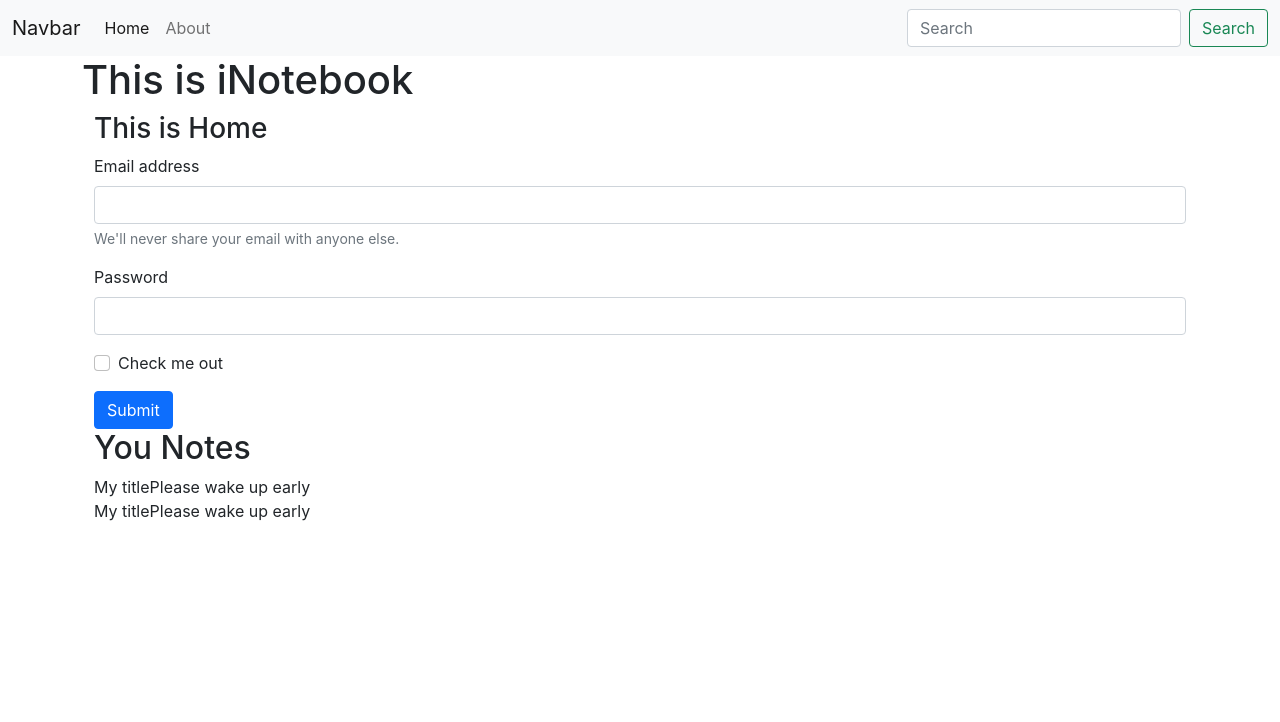
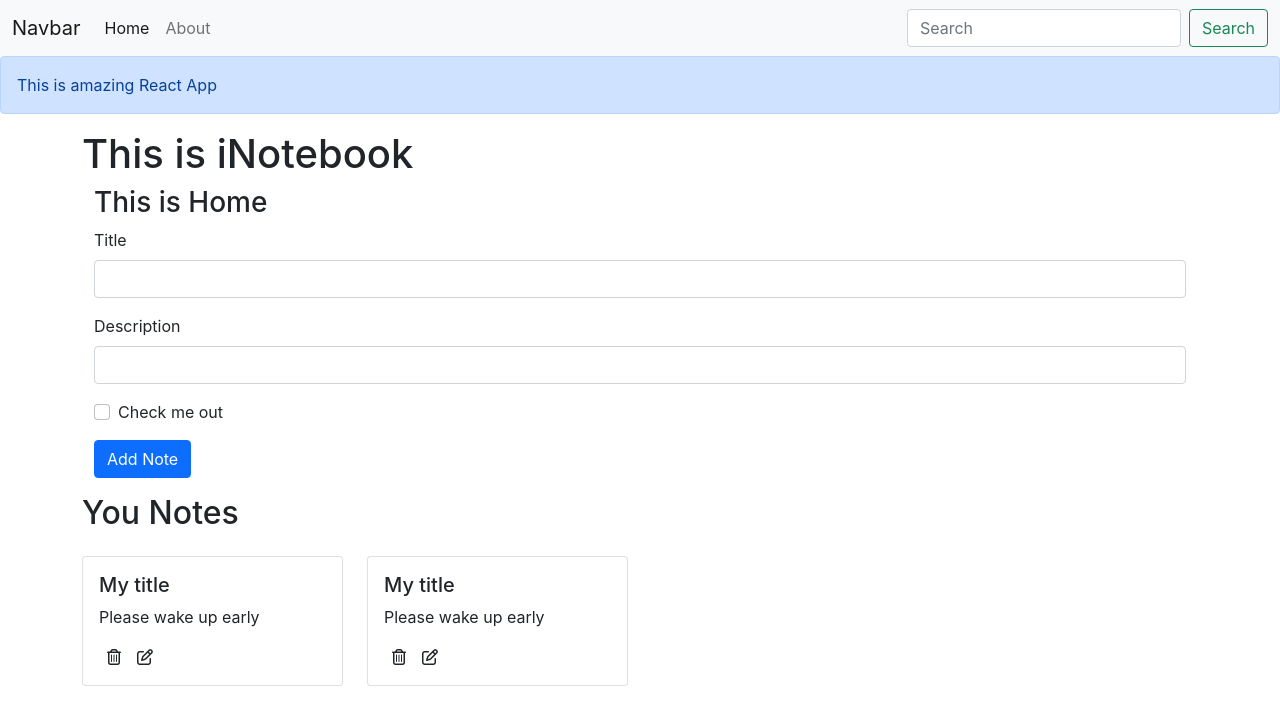
Before and after one commit to Nightbloom/inotebook, a React (Create React App) app: page / in a window 1280 px wide. Shown: the top 722 px of the page. Built offline with nearby package versions, Linux system fonts and the light colour scheme.

Commit message:
20th commit

```diff
--- a/public/index.html
+++ b/public/index.html
@@ -24,6 +24,7 @@
   <body>
     <noscript>You need to enable JavaScript to run this app.</noscript>
     <div id="root"></div>
+    <script src="https://kit.fontawesome.com/38cb7ca33b.js" crossorigin="anonymous"></script>
 
     <!-- Option 1: Bootstrap Bundle with Popper -->
     <script src="https://cdn.jsdelivr.net/npm/bootstrap@5.1.3/dist/js/bootstrap.bundle.min.js" integrity="sha384-ka7Sk0Gln4gmtz2MlQnikT1wXgYsOg+OMhuP+IlRH9sENBO0LRn5q+8nbTov4+1p" crossorigin="anonymous"></script>
--- a/src/App.js
+++ b/src/App.js
@@ -7,12 +7,14 @@ import Navbar  from './components/Navbar';
 import { Home } from './components/Home';
 import { About } from './components/About';
 import NoteState from './context/notes/NoteState';
+import { Alert } from './components/Alert';
 
 function App() {
   return (
     <>
       <NoteState>
       <Navbar/>
+      <Alert message="This is amazing React App" />
       <div className='container'>
       <h1>This is iNotebook</h1>
       <Routes>
--- /dev/null
+++ b/src/components/AddNotes.js
@@ -0,0 +1,44 @@
+import React,{useContext, useState} from 'react';
+import noteContext from "../context/notes/noteContext";
+
+
+const AddNotes = () => {
+    const context = useContext(noteContext);
+    const {addNote} = context;
+
+    const [note, setNote] = useState({title: "", description: "", tag: "default"})
+    const handleClick = (e)=>{
+        e.preventDefault();
+        addNote(note.title, note.description, note.tag);
+
+    }
+    const onChange = (e)=>{
+        setNote({...note, [e.target.name]: e.target.value  })
+
+    }
+
+    return (
+        <div>
+            <div className="container">
+            <h3>This is Home </h3>
+            <form>
+                <div className="mb-3">
+                    <label htmlFor="title" className="form-label">Title</label>
+                    <input type="text" className="form-control" id="title" name='title' aria-describedby="emailHelp" onChange={onChange} />
+                </div>
+                <div className="mb-3">
+                    <label htmlFor="description" className="form-label">Description</label>
+                    <input type="text" className="form-control" id="description" name='description' onChange={onChange} />
+                </div>
+                <div className="mb-3 form-check">
+                    <input type="checkbox" className="form-check-input" id="exampleCheck1" />
+                    <label className="form-check-label" htmlFor="exampleCheck1">Check me out</label>
+                </div>
+                <button type="submit" className="btn btn-primary" onClick={handleClick}>Add Note</button>
+            </form>
+            </div>
+        </div>
+    )
+}
+
+export default AddNotes
--- /dev/null
+++ b/src/components/Alert.js
@@ -0,0 +1,11 @@
+import React from 'react'
+
+export const Alert = (props) => {
+    return (
+        <div>
+            <div className="alert alert-primary" role="alert">
+                {props.message}
+            </div>
+        </div>
+    )
+}
--- a/src/components/Home.js
+++ b/src/components/Home.js
@@ -1,30 +1,10 @@
 import React from 'react';
 import Notes from './Notes';
-
 
 export const Home = () => {
     return (
         <div>
-            <div className="container">
 
-                <h3>This is Home </h3>
-                <form>
-                    <div class="mb-3">
-                        <label for="exampleInputEmail1" class="form-label">Email address</label>
-                        <input type="email" class="form-control" id="exampleInputEmail1" aria-describedby="emailHelp" />
-                        <div id="emailHelp" class="form-text">We'll never share your email with anyone else.</div>
-                    </div>
-                    <div class="mb-3">
-                        <label for="exampleInputPassword1" class="form-label">Password</label>
-                        <input type="password" class="form-control" id="exampleInputPassword1" />
-                    </div>
-                    <div class="mb-3 form-check">
-                        <input type="checkbox" class="form-check-input" id="exampleCheck1" />
-                        <label class="form-check-label" for="exampleCheck1">Check me out</label>
-                    </div>
-                    <button type="submit" class="btn btn-primary">Submit</button>
-                </form>
-            </div>
             <Notes/>
 
         </div>
--- a/src/components/Navbar.js
+++ b/src/components/Navbar.js
@@ -1,13 +1,11 @@
-import React, {useEffect} from 'react'
+import React  from 'react'
 import { Link, useLocation } from "react-router-dom";
 
 
 
 const Navbar = () => {
   let location = useLocation();
-  useEffect(() => {
-    console.log(location);
-  }, [location]);
+
     return (
         <nav className="navbar navbar-expand-lg navbar-light bg-light">
         <div className="container-fluid">
--- a/src/components/Noteitem.js
+++ b/src/components/Noteitem.js
@@ -1,12 +1,23 @@
-import React from 'react'
+import React, {useContext} from 'react'
+import noteContext from "../context/notes/noteContext";
+
 
 const Noteitem = (props) => {
 
-    const {note} = props
+    const context = useContext(noteContext);
+    const { deleteNote } = context;
+
+    const {note} = props;
     return (
-        <div>
-            {note.title}
-            {note.description}
+        <div className='col-md-3'>
+            <div className="card my-3">
+            <div className="card-body">
+                <h5 className="card-title">{note.title}</h5>
+                <p className="card-text">{note.description}</p>
+                <i className="far fa-trash-alt mx-2" onClick={()=>{deleteNote(note._id)}}></i>
+                <i className="far fa-edit mx-2"></i>
+            </div>
+            </div>
         </div>
     )
 }
--- a/src/components/Notes.js
+++ b/src/components/Notes.js
@@ -1,19 +1,23 @@
 import React, {useContext} from "react";
 import noteContext from "../context/notes/noteContext";
 import Noteitem from "./Noteitem";
+import AddNotes from "./AddNotes";
 
 const Notes = ()=>{
      const context = useContext(noteContext);
-     const {notes, setNotes} = context;
+     const {notes} = context;
      return(
-         <div className="container">
+         <>
+            <AddNotes/>
+            <div className="row my-3">
              <h2>You Notes</h2>
              {
                  notes.map((note)=>{
                      return <Noteitem note={note}/>
-                 })
-             }
-         </div>
+                    })
+                }
+            </div>
+        </>
      )
 
 }
--- a/src/context/notes/NoteState.js
+++ b/src/context/notes/NoteState.js
@@ -30,8 +30,37 @@ const NoteState = (props)=>{
 
       const [notes, setNotes] = useState(notesinitial)
 
+      //Add a Note
+      const addNote = (title, desciption, tag)=>{
+        // TODO: API call
+        const note =  {
+          "tag": "General",
+          "_id": "61bdc63bd2ef7f8b031fdb300",
+          "user": "61bd91f6471a193fd799d8597",
+          "title": title,
+          "description": desciption,
+          "tags": tag,
+          "date": "2021-12-18T11:30:03.290Z",
+          "__v": 0
+        };
+        setNotes(notes.concat(note))
+      }
+
+      //Delete a Note
+      const deleteNote = (id)=>{
+        // TODO: API call
+        console.log("Description of the id" + id);
+        const newNotes = notes.filter((note)=>{return note._id!==id});
+        setNotes(newNotes);
+      }
+
+      //Edit a Note
+      const editNote = ()=>{
+
+      }
+
     return(
-        <NoteContext.Provider value={{notes, setNotes}}>
+        <NoteContext.Provider value={{notes, addNote, deleteNote, editNote}}>
             {props.children}
         </NoteContext.Provider>
     )
--- a/src/index.css
+++ b/src/index.css
@@ -11,3 +11,7 @@ code {
   font-family: source-code-pro, Menlo, Monaco, Consolas, 'Courier New',
     monospace;
 }
+
+i{
+  cursor: pointer;
+}
```
